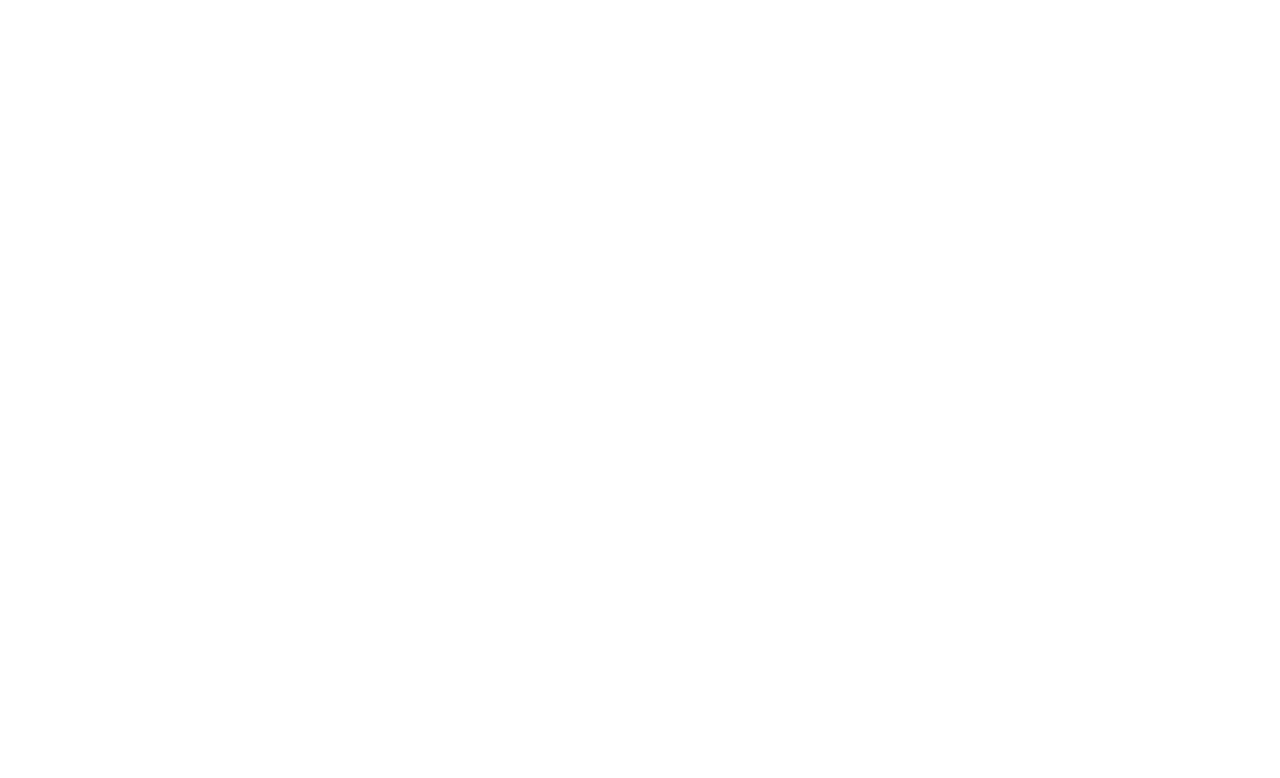
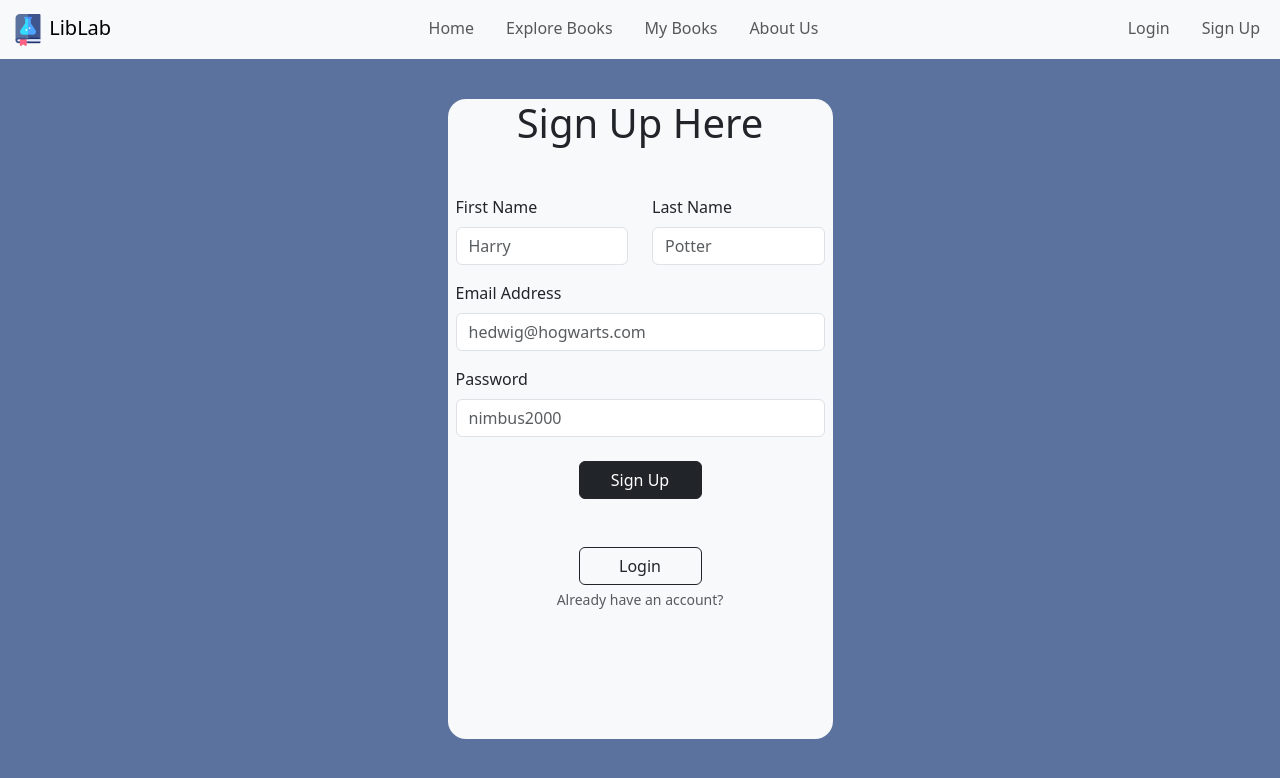
Before and after one commit to tan-man21/lib-lab, a React (Create React App) app in the folder client/: page /signup in a window 1280 px wide. Before the commit this address had no page. Shown: the top 778 px of the page. Built offline with nearby package versions, Linux system fonts and the light colour scheme.

Commit message:
added sign up page component

```diff
--- a/client/src/App.css
+++ b/client/src/App.css
@@ -35,3 +35,13 @@
 .logo-container{
   position: absolute;
 }
+
+.signup-container{
+  background-color: #f8f9fa;
+  width: 385px;
+  height: 80%;
+  margin: auto;
+  position: relative;
+  top: 5vh;
+  border-radius: 18px;
+}
--- a/client/src/App.js
+++ b/client/src/App.js
@@ -8,6 +8,7 @@
 import BookGallery from './components/BookGallery';
 import MyBooks from './components/MyBooks';
 import BookDetails from './components/BookDetails';
+import SignUp from './components/SignUp';
 import { useParams } from 'react-router-dom';
 import { useState, useEffect} from 'react'
 import { useNavigate } from 'react-router-dom';
@@ -29,6 +30,7 @@
           <Route path='/books' element={<BookGallery />} />
           <Route path='/mybooks' element={<MyBooks />}/>
           <Route path={`/books/:bookId`} element={<BookDetails />} />
+          <Route path='/signup' element={<SignUp />} />
         </Routes>
       </Fragment>
     </Router>
--- a/client/src/components/NavBar.js
+++ b/client/src/components/NavBar.js
@@ -8,6 +8,15 @@
 function NavBar() {
 
     // const { currentUser } = useContext(CurrentUser)
+
+    let loginActions = (
+      <>
+        <Nav className="justify-content-end" variant='underline'>
+          <Nav.Link href='/login'>Login</Nav.Link>
+          <Nav.Link href='signup'>Sign Up</Nav.Link>
+        </Nav>
+      </>
+    )
 
   return (
         <Navbar key={'lg'} expand={'lg'} className="bg-body-tertiary" sticky='top'>
@@ -29,11 +38,13 @@
                 </Offcanvas.Title>
               </Offcanvas.Header>
               <Offcanvas.Body>
-                <Nav className="justify-content-end flex-grow-1 pe-3" variant='underline'>
+                <Nav className="justify-content-center flex-grow-1" variant='underline'>
                   <Nav.Link href="/">Home</Nav.Link>
                   <Nav.Link href="/books">Explore Books</Nav.Link>
                   <Nav.Link href="/mybooks">My Books</Nav.Link>
+                  <Nav.Link href="/about">About Us</Nav.Link>
                 </Nav>
+                {loginActions}
               </Offcanvas.Body>
             </Navbar.Offcanvas>
           </Container>
--- /dev/null
+++ b/client/src/components/SignUp.js
@@ -0,0 +1,57 @@
+import NavBar from "./NavBar"
+import Button from "react-bootstrap/Button"
+import Form from 'react-bootstrap/Form'
+import Col from 'react-bootstrap/Col'
+import Row from "react-bootstrap/Row"
+import Stack from 'react-bootstrap/Stack'
+
+function SignUp() {
+
+    return (
+        <div style={{backgroundColor: '#5a729d', height: '100vh'}}>
+            <NavBar />
+            <div className="signup-container">
+                <h1 style={{textAlign: 'center', marginBottom: '40px'}}>Sign Up Here</h1>
+                <Form className="p-2">
+                    <Row className="mb-3">
+                        <Form.Group as={Col} controlId="formGridFirstName">
+                        <Form.Label>First Name</Form.Label>
+                        <Form.Control placeholder="Harry" />
+                        </Form.Group>
+
+                        <Form.Group as={Col} controlId="formGridLastName">
+                        <Form.Label>Last Name</Form.Label>
+                        <Form.Control placeholder="Potter" />
+                        </Form.Group>
+                    </Row>
+
+                    <Form.Group className="mb-3" controlId="formGridEmail">
+                        <Form.Label>Email Address</Form.Label>
+                        <Form.Control type="email" placeholder="hedwig@hogwarts.com" />
+                    </Form.Group>
+
+                    <Form.Group className="mb-4" controlId="formGridPassword">
+                        <Form.Label>Password</Form.Label>
+                        <Form.Control type="password" placeholder="nimbus2000" />
+                    </Form.Group>
+
+                    <Stack gap={5} className="col-md-4 mx-auto">
+                        <Button variant="dark" type="submit">
+                            Sign Up
+                        </Button>
+                        <Button variant="outline-dark">
+                            Login
+                        </Button>
+                    </Stack>
+                    <Row style={{textAlign: 'center'}}>
+                        <Form.Text>
+                            Already have an account?
+                        </Form.Text>
+                    </Row>
+                </Form>
+            </div>
+        </div>
+    )
+}
+
+export default SignUp
```
Also changed, not shown: client/src/components/Login.js (added, +45 -0 lines).
